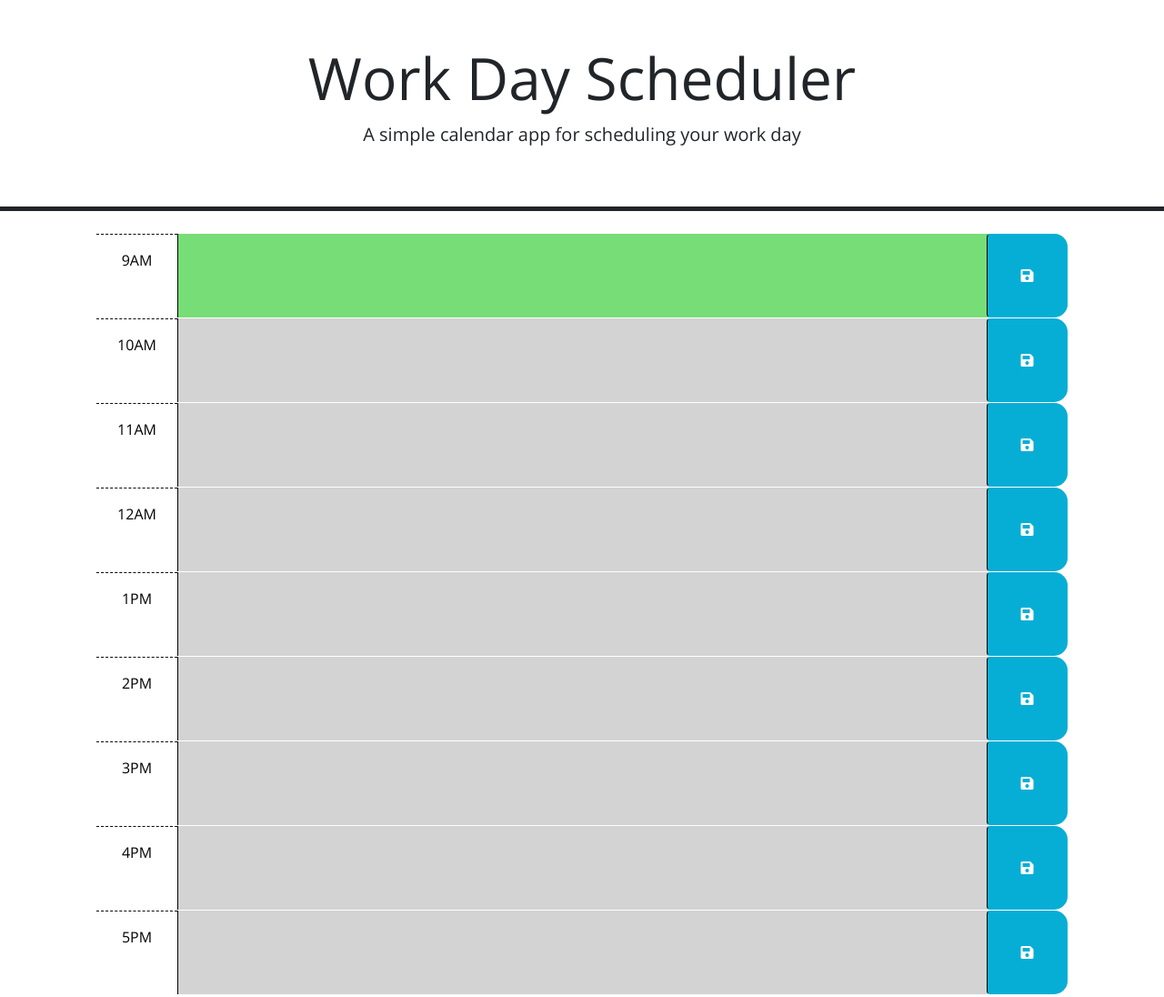
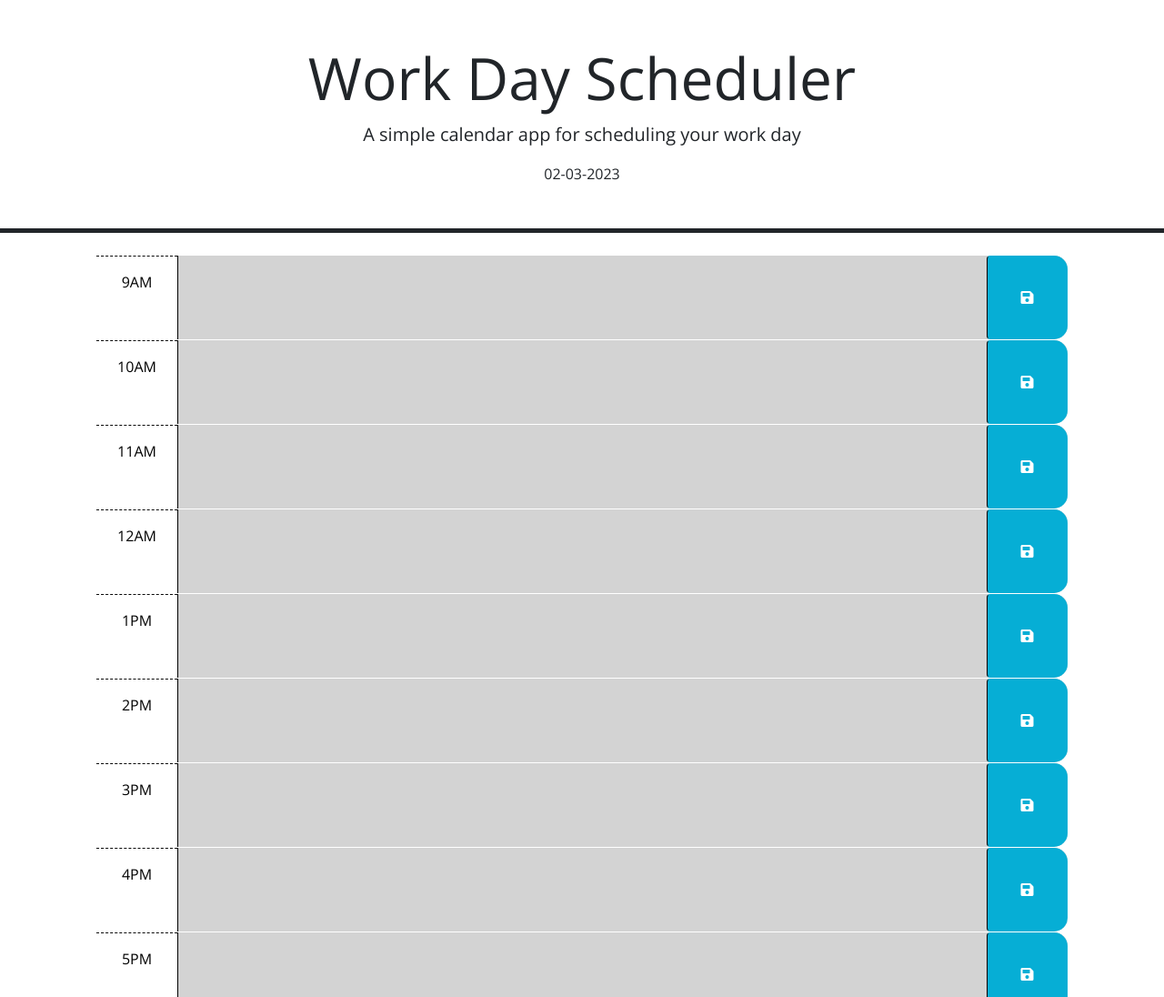
Before and after one commit to Jake-Orch/Work-day-schedule-project, a plain HTML site: page index.html in a window 1280 px wide. Shown: the top 1096 px of the page at 91% size. Drawn offline with nearby package versions, Linux system fonts and the light colour scheme.

Commit message:
readme added, js finished

```diff
--- a/index.html
+++ b/index.html
@@ -113,6 +113,7 @@
           <i class="fas fa-save" aria-hidden="true"></i>
         </button>
       </div>
+      <script src="https://cdnjs.cloudflare.com/ajax/libs/moment.js/2.24.0/moment.min.js"></script>
       <script
       src="https://cdn.jsdelivr.net/npm/dayjs@1.11.3/dayjs.min.js"
       integrity="sha256-iu/zLUB+QgISXBLCW/mcDi/rnf4m4uEDO0wauy76x7U="
--- a/script.js
+++ b/script.js
@@ -2,8 +2,9 @@
 // the code isn't run until the browser has finished rendering all the elements
 // in the html.
 var time = dayjs().format('H');
+var date = dayjs().format('DD-MM-YYYY')
 var timeSlots = $('#hour-9, #hour-10, #hour-11, #hour-12, #hour-13, #hour-14, #hour-15, #hour-16, #hour-17',)
-var textArea = document.querySelectorAll('textbox')
+var textArea = document.querySelectorAll('textarea')
 console.log(time);
 console.log(timeSlots);
 
@@ -22,6 +23,7 @@ $(function () {
     console.log(text);
     $(this).text(text);
   })};
+  init()
 
   $('button').click(function (event) {
     event.preventDefault();
@@ -32,10 +34,8 @@ $(function () {
     if (textBox !== '') {
       localStorage.setItem(parent, JSON.stringify(textBox));
       console.log('stored');
-      init()
     }
   });
-
   // TODO: Add code to apply the past, present, or future class to each time
   // block by comparing the id to the current hour. HINTS: How can the id
   // attribute of each time-block be used to conditionally add or remove the
@@ -44,26 +44,28 @@ $(function () {
   $(timeSlots).each(function () {
     var idVal = $(this).attr('id').replace('hour-', '');
     console.log(idVal);
-    if (idVal == time) {
+    var currentHour = moment().hours();
+    if (idVal == currentHour) {
       $(this).addClass('present');
       $(this).removeClass('past');
       $(this).removeClass('future');
-      console.log(idVal + ' is present ' + time)
-    } else if (idVal < time) {
+      console.log(idVal + ' is present ' + currentHour)
+    } else if (idVal < currentHour) {
       $(this).addClass('past');
       $(this).removeClass('present');
       $(this).removeClass('future');
-      console.log(idVal + ' is past ' + time)
-    } else if (idVal > time) {
+      console.log(idVal + ' is past ' + currentHour)
+    } else if (idVal > currentHour) {
       $(this).addClass('future');
       $(this).removeClass('past');
       $(this).removeClass('present');
-      console.log(idVal + ' is future ' + time)
+      console.log(idVal + ' is future ' + currentHour)
     }
   });
   // TODO: Add code to get any user input that was saved in localStorage and set
   // the values of the corresponding textarea elements. HINT: How can the id
   // attribute of each time-block be used to do this?
   //
+  $('header').append(date);
   // TODO: Add code to display the current date in the header of the page.
 });
```
Also changed, not shown: 1 other file.
